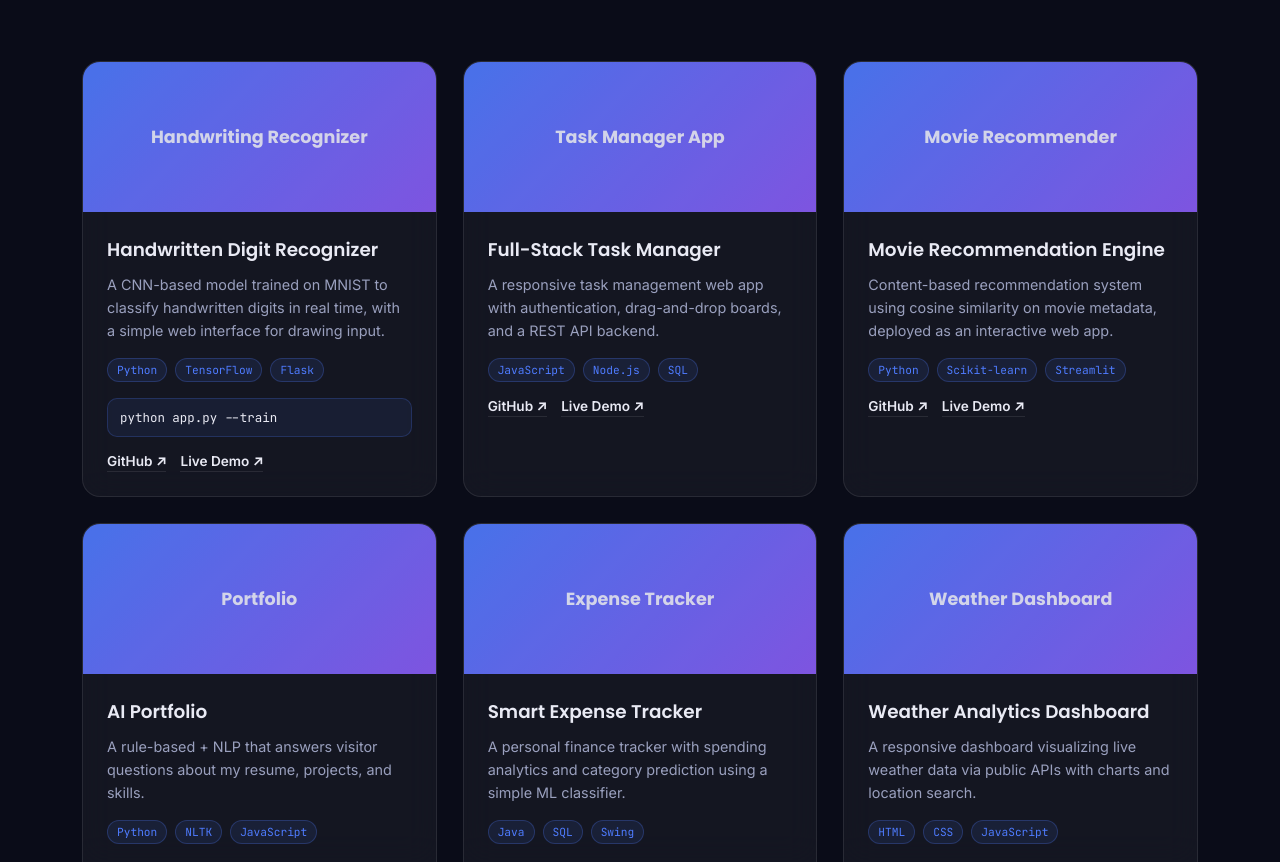
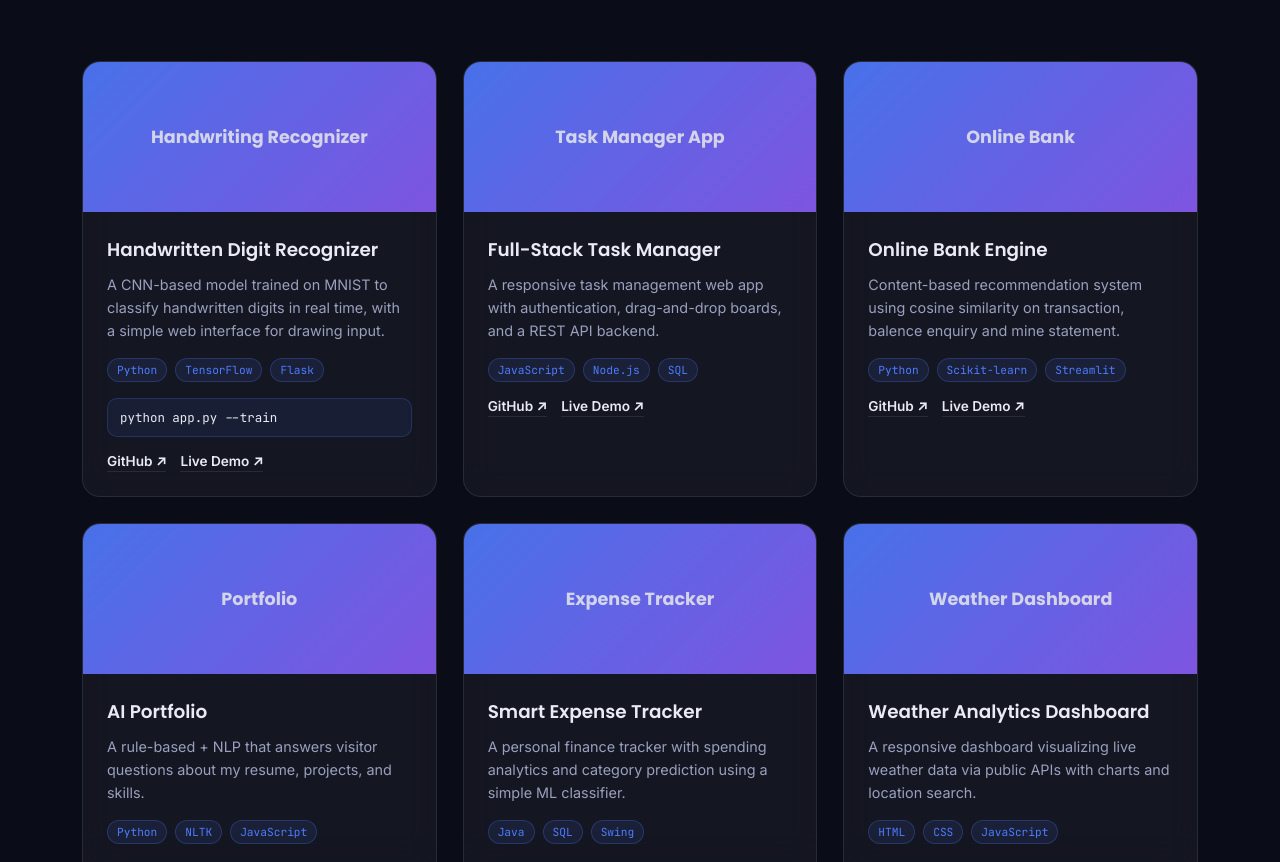
Before and after one commit to Samuel741806/portfolio, a plain HTML site: page index.html in a window 1280 px wide. Shown: the part 2458-3320 px from the top of the page. Drawn offline with Linux system fonts and the light colour scheme.

Commit message:
Update index.html

```diff
--- a/index.html
+++ b/index.html
@@ -581,10 +581,10 @@
       </div>
 
       <div class="glass project-card reveal">
-        <div class="project-thumb">Movie Recommender</div>
+        <div class="project-thumb">Online Bank</div>
         <div class="project-body">
-          <h3>Movie Recommendation Engine</h3>
-          <p>Content-based recommendation system using cosine similarity on movie metadata, deployed as an interactive web app.</p>
+          <h3>Online Bank Engine</h3>
+          <p>Content-based recommendation system using cosine similarity on transaction, balence enquiry and mine statement.</p>
           <div class="project-tags"><span>Python</span><span>Scikit-learn</span><span>Streamlit</span></div>
           <div class="project-links">
             <a href="https://samuel741806.github.io/Bank_system/" target="_blank" rel="noopener">GitHub ↗</a>
```
